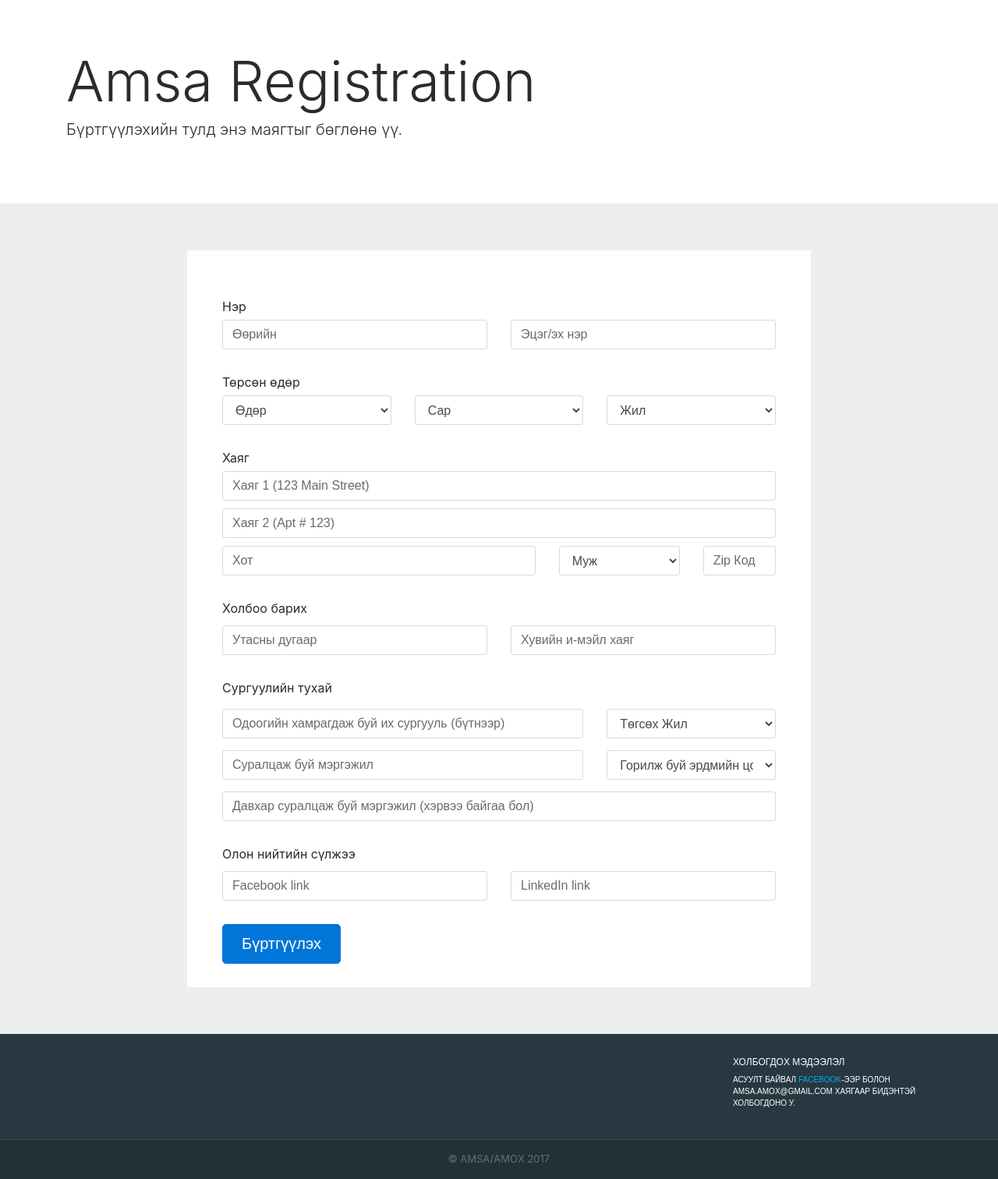
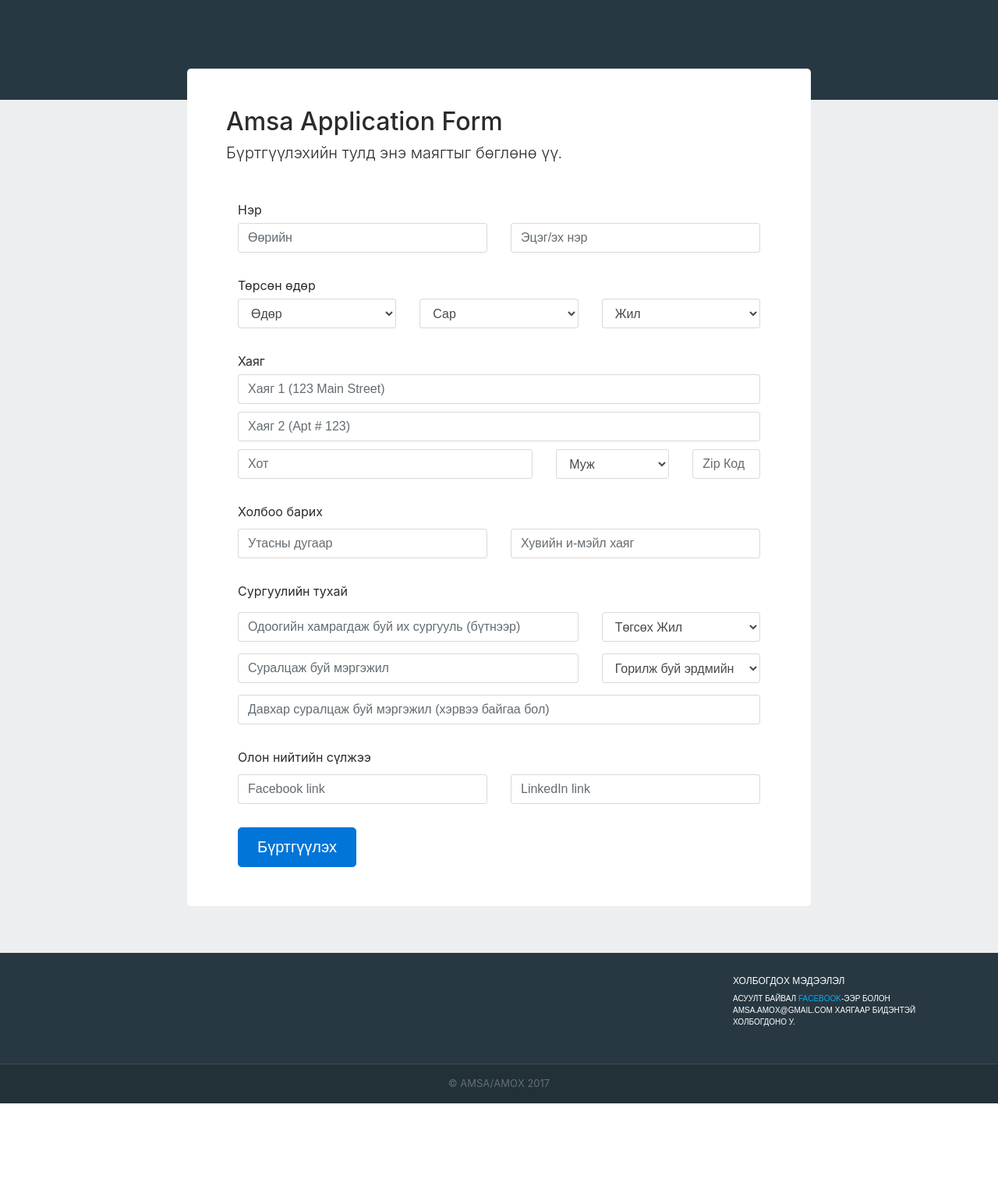
Before and after one commit to Temuge/amsamembers, a Django app: template webapps/root/templates/core/registration.html in a window 1280 px wide. Shown: the whole page at 78% size. After the commit the page ends 1415 px from the top, so only its background shows below. Run offline with Django 3.2, Linux system fonts and the light colour scheme; the template is opened without the code that fills it, so the values that code supplies are empty; some libraries are stand-ins or nearby versions.

Commit message:
change lot of stylings

```diff
--- a/webapps/root/core/static/core/main.css
+++ b/webapps/root/core/static/core/main.css
@@ -1,3 +1,28 @@
+html,
+body {
+   margin:0;
+   padding:0;
+   height:100%;
+   position:relative;
+}
+
+#container {
+  min-height: 100%;
+  position:relative;
+  background-color:#eceeef;
+}
+
+#body {
+   padding-bottom:139px;   /* Height of the footer */
+}
+
+.footer {
+   position:absolute;
+   bottom:0px;
+   width:100%;
+   height:139px;   /* Height of the footer */
+}
+
 .top5 { margin-top:5px; }
 .top7 { margin-top:7px; }
 .top10 { margin-top:10px; }
@@ -12,14 +37,15 @@
 
 .registrationBorder {
 	width: 800px;
-	padding: 30px;
+	padding: 50px;
 	margin-left: auto;
 	margin-right: auto;
 	background-color: #ffffff;
+	margin-top: -100px;
+	border-radius: 5px;
 }
 
 .background-registration {
-	background-color:#eceeef;
 	padding-bottom: 60px;
 	padding-top: 60px;
 }
@@ -37,7 +63,6 @@
     font-size: 10px;
     text-transform: uppercase;
     font-family: 'proxima_nova_rgbold', Arial, Helvetica, sans-serif;
-    margin-top: 0;
     border-bottom: 1px solid rgba(255,255,255,0.1);
     padding: 30px;
     background-color:#283842;
@@ -50,8 +75,10 @@
 	background-repeat: no-repeat;
 }
 #registration-header {
+	//background-image:url("images/background10.jpg");
+	background-size:cover;
 	margin-bottom: 0;
-	background-color: #fff;
+	background-color: #283842;
 }
 
 #logo {
--- a/webapps/root/templates/core/_footer.html
+++ b/webapps/root/templates/core/_footer.html
@@ -1,4 +1,5 @@
-<div class="upperFooter" style="height:136px; background-color:#283842;">
+<div class="footer">
+<div class="upperFooter">
 	<div class="container">
 		<div class="row">
 		<div class="right col-md-3 col-sm-6 col-xs-12 offset-md-9 offset-sm-6">
@@ -14,3 +15,4 @@
 	style="height: 50px; background-color:#223038;text-align: center;font-size: 13px;color:rgba(255, 255, 255, 0.3); padding: 15px;">
 	 © AMSA/АМОX 2017
 </div>
+</div>
--- a/webapps/root/templates/core/acceptanceLetter.html
+++ b/webapps/root/templates/core/acceptanceLetter.html
@@ -1,7 +1,7 @@
 
 {% extends "core/emailLetterBase.html" %}
 {% block body %}
-<p>Таньд энэ өдрийн мэндийг дэвшүүлэе.</p>
+<p>Эрхэм {{firstName}} танд энэ өдрийн мэндийг дэвшүүлэе.</p>
 
 <p>Америк дахь Монгол Оюутны Холбоонд гишүүнээр элсэн орох өргөдөл явуулсан таньд баярлалаа. АМОХ-ны гишүүн болсон танд баяр хүргэе. Холбооны гишүүн болсноор та АМОХ-ны <a href="https://www.facebook.com/groups/amsamembers/">Facebook группд</a> орж бусад гишүүдтэй холбогдох ба холбооноос зохион байгуулагдах үйл ажиллагаанд оролцох эрхтэй болж байгаа юм. </p>
 
--- a/webapps/root/templates/core/base.html
+++ b/webapps/root/templates/core/base.html
@@ -9,5 +9,7 @@
 </head>
 
 <body>
-	{% block body %}{% endblock %}
+	<div id="container">
+		{% block body %}{% endblock %}
+	</div>
 </body>
--- a/webapps/root/templates/core/index.html
+++ b/webapps/root/templates/core/index.html
@@ -1,6 +1,7 @@
 {% extends "core/base.html" %}
 
 {% block body %}
+<div id="body">
 <div class="jumbotron jumbotron-fluid background-img" id="hero-title-container" >
 
 <div class="container">
@@ -22,5 +23,6 @@
   </form>
 </div>
 </div>
+</div>
 {% include "core/_footer.html" %}
 {% endblock %}
--- a/webapps/root/templates/core/registration.html
+++ b/webapps/root/templates/core/registration.html
@@ -1,7 +1,8 @@
 {% extends "core/registrationBorder.html" %}
 
 {% block content %}
-
+<h2 >Amsa Application Form</h1>
+<p class="lead">Бүртгүүлэхийн тулд энэ маягтыг бөглөнө үү.</p>
 <form action="{% url 'core:submitRegistration' %}" method="post">
   {% csrf_token %}
   <input type="hidden" name="schoolEmail" value="{{schoolEmail}}">
@@ -53,7 +54,7 @@
 
         <div class="row top10">
           <div class="col-12">
-            <input type="text" class="form-control" name="address2" placeholder="Хаяг 2 (Apt # 123)" required/>
+            <input type="text" class="form-control" name="address2" placeholder="Хаяг 2 (Apt # 123)" />
           </div>
         </div>
 
@@ -121,7 +122,7 @@
             <input type="text" class="form-control" name="facebookLink" placeholder="Facebook link" required/>
           </div>
           <div class="col-6">
-            <input type="text" class="form-control" name="linkedInLink" placeholder="LinkedIn link" required/>
+            <input type="text" class="form-control" name="linkedInLink" placeholder="LinkedIn link" />
           </div>
         </div>
         <div class="row top30">
--- a/webapps/root/templates/core/registrationBorder.html
+++ b/webapps/root/templates/core/registrationBorder.html
@@ -1,10 +1,9 @@
 {% extends "core/base.html" %}
 
 {% block body %}
+<div id="body">
 <div class="jumbotron jumbotron-fluid" id="registration-header">
   <div class="container">
-  		<h1 class="display-3">Amsa Registration</h1>
-    	<p class="lead">Бүртгүүлэхийн тулд энэ маягтыг бөглөнө үү.</p>
   </div>
 </div>
 <div class="background-registration">
@@ -12,5 +11,6 @@
 {% block content %}{% endblock %}
 </div>
 </div>
+</div>
 {% include "core/_footer.html" %}
 {% endblock %}
--- a/webapps/root/templates/core/rejectionLetter.html
+++ b/webapps/root/templates/core/rejectionLetter.html
@@ -1,7 +1,7 @@
 
 {% extends "core/emailLetterBase.html" %}
 {% block body %}
-<p>Таньд энэ өдрийн мэндийг дэвшүүлье.</p>
+<p>Эрхэм {{firstName}} танд энэ өдрийн мэндийг дэвшүүлэе.</p>
 
 <p>Америк дахь Монгол Оюутны Холбоонд гишүүнээр элсэн орох өргөдөл явуулсан таньд баярлалаа. Бид өргөдлийг тань хүлээн авсан боловч харамсалтай нь одоогийн байдлаар таныг элсүүлэх боломжгүй байгаад хүлцэл өчье. АМОХ бакалавр болон түүнээс дээш зэрэг эзэмших гэж суралцаж буй оюутнуудыг гишүүнээр элсүүлдэг дүрэмтэй юм. Хэрэв та дээрх нөхцөл байдлыг хангаж байгаа ч энэхүү email авсан бол бидэнтэй amsa.amox@gmail.com хаягаар холбогдоно уу. </p>
 
```
Also changed, not shown: webapps/root/amsamembership/settings.py (+5 -3 lines), webapps/root/core/emailUtils.py (+5 -3 lines), webapps/root/templates/core/emailConfirmed.html (+5 -7 lines), webapps/root/templates/core/pendingLetter.html (+6 -2 lines), 3 other files.
